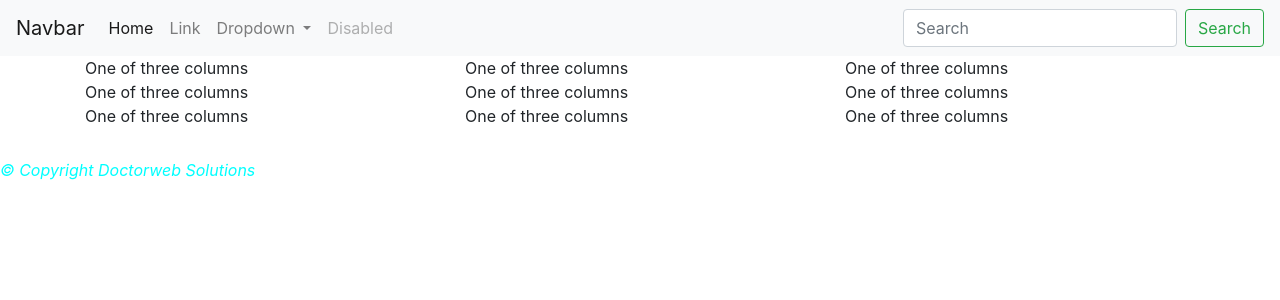
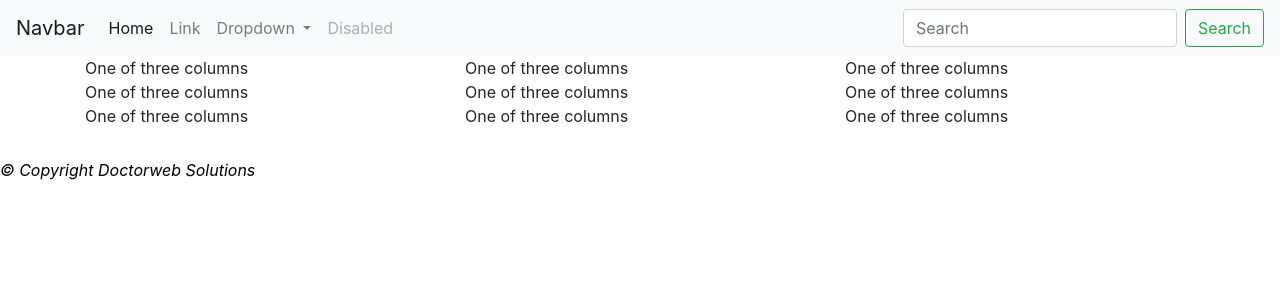
Before and after one commit to doctorwebsolutions/doctorweb, a Jekyll site: the page built from index.md, in a window 1280 px wide. Shown: the top 300 px of the page. Built offline with Jekyll 4.4.1, drawn with Linux system fonts in a browser that asks for light colours; our own code applies the rules of GitHub Pages for plain Markdown files.

Commit message:
Update web.css

```diff
--- a/css/web.css
+++ b/css/web.css
@@ -1,2 +1,2 @@
-body > .container > .row > * {padding-top: 30px;}
-#footer {padding-top: 30px; font-style: italic; color: aqua;}
+
+#footer {padding-top: 30px; font-style: italic; color: black;}
```
